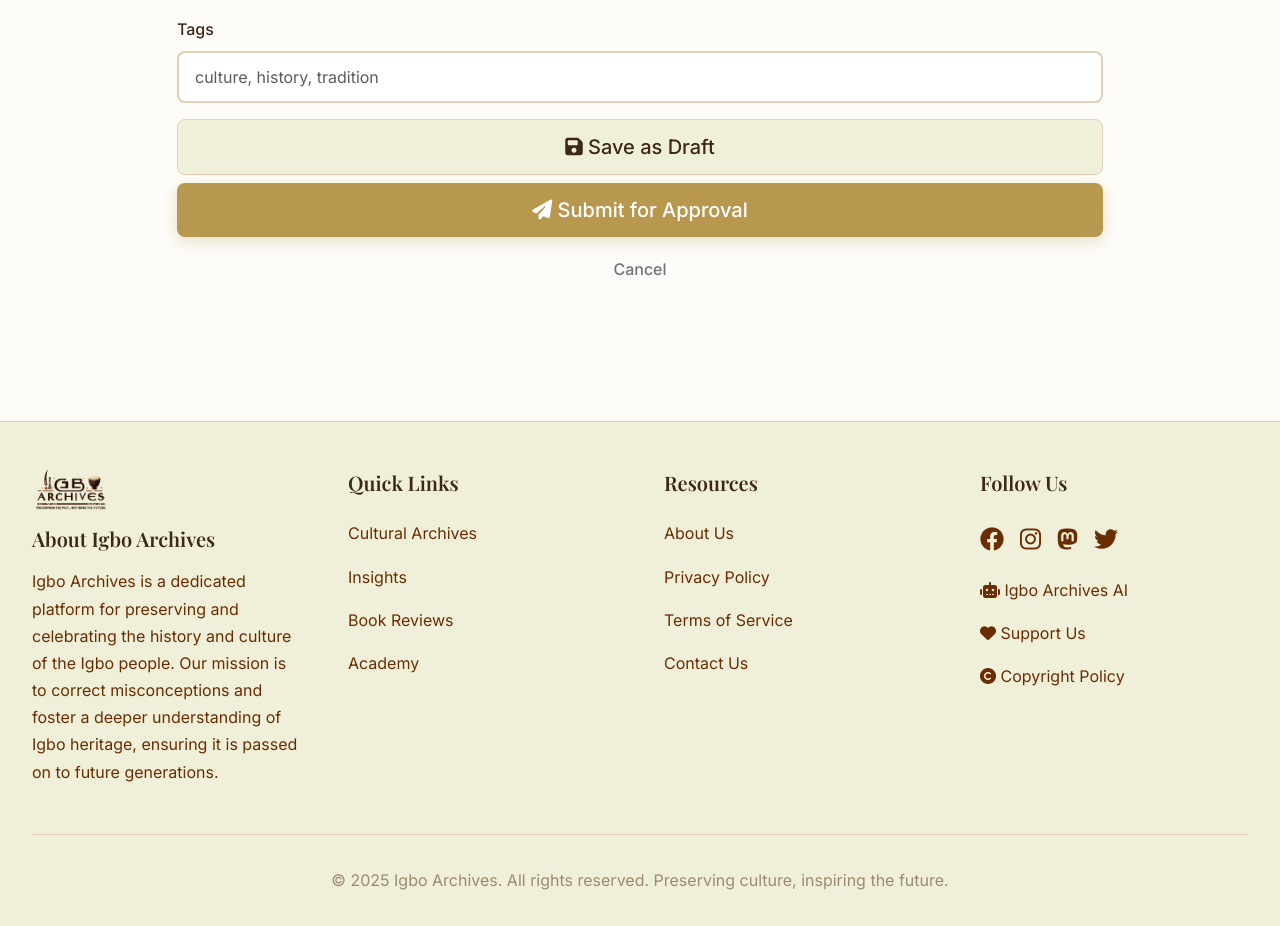
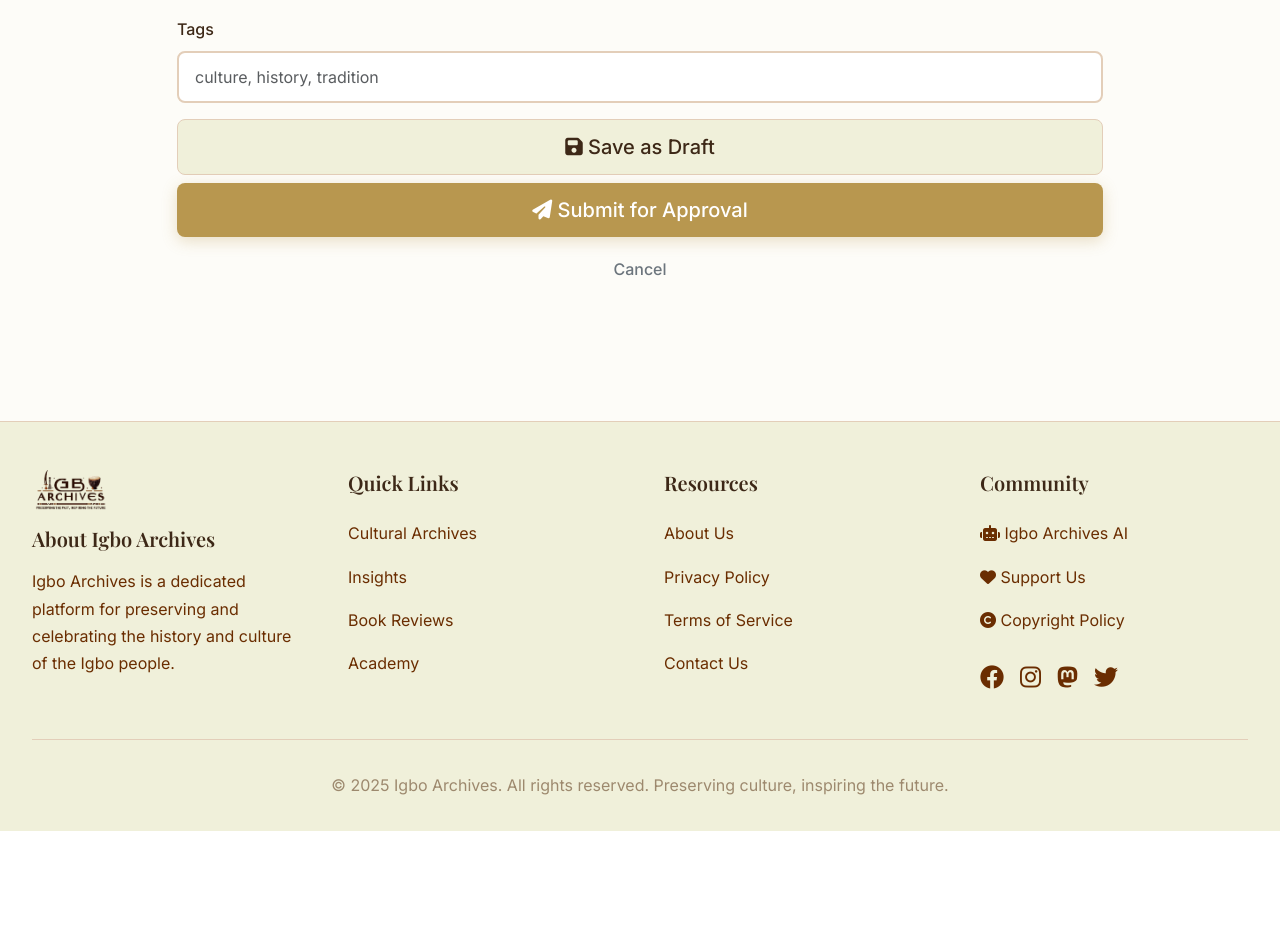
Before and after one commit to nwokikeonyeka/igbo-archives-platform, a Django app: page /insights/create/ in a window 1280 px wide. Shown: the part 1058-1984 px from the top of the page. After the commit the page ends 1889 px from the top, so only its background shows below. Run offline with Django 5.2, Linux system fonts and the light colour scheme; a user stored in the database is signed in; parts of the project's set-up code (start-up, migrations or seed data) failed here and were passed over; some libraries are stand-ins or nearby versions.

Commit message:
Update footer section and improve image upload button
Adjusted footer content to rename "Follow Us" to "Community" and reposition social icons. Shortened the "About Igbo Archives" description. Enhanced the image upload button in the insight editor with a tooltip, styling, and a pulsing animation for better visibility.

Replit-Commit-Author: Agent
Replit-Commit-Session-Id: eb708ee2-b931-4bbd-a6b7-0eb94940ca3d
Replit-Commit-Checkpoint-Type: intermediate_checkpoint
Replit-Commit-Screenshot-Url: https://storage.googleapis.com/screenshot-production-us-central1/7971ef6b-c957-4ce7-a5a8-c4cc98d77683/eb708ee2-b931-4bbd-a6b7-0eb94940ca3d/e5deG6Z

```diff
--- a/core/templates/base.html
+++ b/core/templates/base.html
@@ -199,7 +199,7 @@
                     </div>
                     <h3>About Igbo Archives</h3>
                     <p style="color: var(--text-secondary); line-height: 1.7;">
-                        Igbo Archives is a dedicated platform for preserving and celebrating the history and culture of the Igbo people. Our mission is to correct misconceptions and foster a deeper understanding of Igbo heritage, ensuring it is passed on to future generations.
+                        Igbo Archives is a dedicated platform for preserving and celebrating the history and culture of the Igbo people.
                     </p>
                 </div>
 
@@ -221,10 +221,19 @@
                     <a href="/contact/" class="footer-link">Contact Us</a>
                 </div>
 
-                <!-- Follow Us -->
+                <!-- Community -->
                 <div class="footer-section">
-                    <h3>Follow Us</h3>
-                    <div class="footer-link" style="display: flex; align-items: center; gap: 1rem; padding: 0.5rem 0;">
+                    <h3>Community</h3>
+                    <a href="https://ai.igboarchives.com.ng" class="footer-link" target="_blank" rel="noopener noreferrer">
+                        <i class="fas fa-robot"></i> Igbo Archives AI
+                    </a>
+                    <a href="/donate/" class="footer-link">
+                        <i class="fas fa-heart"></i> Support Us
+                    </a>
+                    <a href="/copyright/" class="footer-link">
+                        <i class="fas fa-copyright"></i> Copyright Policy
+                    </a>
+                    <div class="footer-link" style="display: flex; align-items: center; gap: 1rem; padding: 0.5rem 0; margin-top: 0.5rem;">
                         <a href="https://www.facebook.com/IgboArchives/" target="_blank" rel="noopener noreferrer" style="color: var(--text-secondary); font-size: 1.5rem; transition: color 0.2s;">
                             <i class="fab fa-facebook"></i>
                         </a>
@@ -238,15 +247,6 @@
                             <i class="fab fa-twitter"></i>
                         </a>
                     </div>
-                    <a href="https://ai.igboarchives.com.ng" class="footer-link" target="_blank" rel="noopener noreferrer">
-                        <i class="fas fa-robot"></i> Igbo Archives AI
-                    </a>
-                    <a href="/donate/" class="footer-link">
-                        <i class="fas fa-heart"></i> Support Us
-                    </a>
-                    <a href="/copyright/" class="footer-link">
-                        <i class="fas fa-copyright"></i> Copyright Policy
-                    </a>
                 </div>
             </div>
 
--- a/insights/templates/insights/create.html
+++ b/insights/templates/insights/create.html
@@ -224,7 +224,7 @@ let selectedFeaturedImage = null;
 // Initialize Quill
 quill = new Quill('#editor', {
     theme: 'snow',
-    placeholder: 'Start writing your insight... Click the image icon in the toolbar to add images!',
+    placeholder: 'Start writing your insight... Click the image icon (📷) in the toolbar above to add images!',
     modules: {
         toolbar: [
             [{ 'header': [1, 2, 3, 4, 5, 6, false] }],
@@ -239,6 +239,36 @@ quill = new Quill('#editor', {
         ]
     }
 });
+
+// Make the image button more obvious with a tooltip and highlight
+setTimeout(() => {
+    const imageButton = document.querySelector('.ql-image');
+    if (imageButton) {
+        imageButton.title = 'Click here to add images! 📷';
+        imageButton.style.background = 'linear-gradient(135deg, #667eea 0%, #764ba2 100%)';
+        imageButton.style.color = 'white';
+        imageButton.style.borderRadius = '4px';
+        imageButton.style.padding = '6px 8px';
+        imageButton.style.fontWeight = 'bold';
+
+        // Add pulsing animation to draw attention
+        const style = document.createElement('style');
+        style.textContent = `
+            @keyframes pulse-image-button {
+                0%, 100% { transform: scale(1); box-shadow: 0 0 0 0 rgba(102, 126, 234, 0.7); }
+                50% { transform: scale(1.05); box-shadow: 0 0 0 8px rgba(102, 126, 234, 0); }
+            }
+            .ql-image {
+                animation: pulse-image-button 2s ease-in-out 3;
+            }
+            .ql-image:hover {
+                background: linear-gradient(135deg, #764ba2 0%, #667eea 100%) !important;
+                transform: scale(1.1);
+            }
+        `;
+        document.head.appendChild(style);
+    }
+}, 100);
 
 // Custom image handler
 quill.getModule('toolbar').addHandler('image', function() {
```
